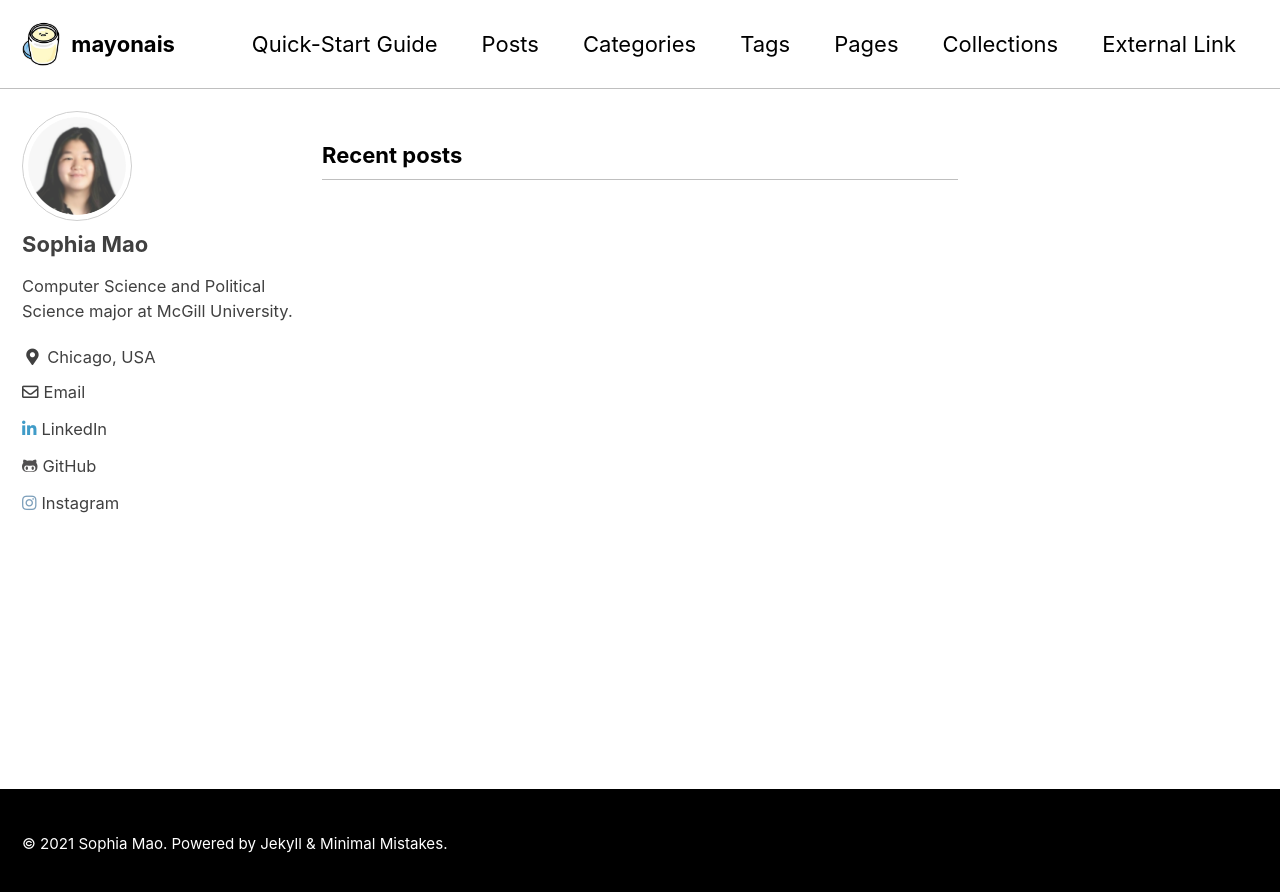
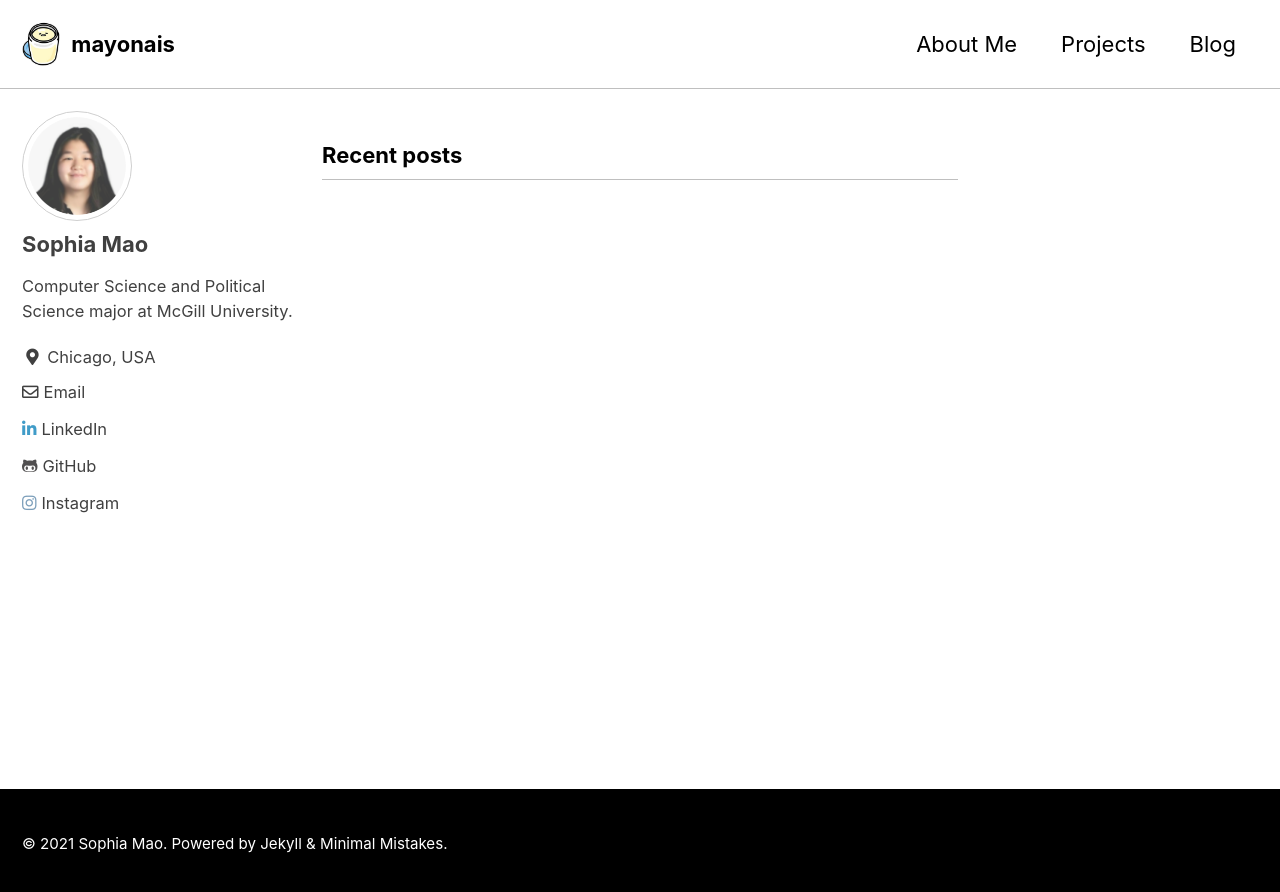
Before and after one commit to mayonais/mayonais.github.io, a Jekyll site: the page built from index.html, in a window 1280 px wide. Shown: the top 892 px of the page. Built offline with Jekyll 4.4.1, drawn with Linux system fonts in a browser that asks for light colours; cached includes are drawn as plain includes; the list of posts is cut into pages by our own code.

Commit message:
masthead

```diff
--- a/_data/navigation.yml
+++ b/_data/navigation.yml
@@ -1,19 +1,11 @@
 # main links
 main:
-  - title: "Quick-Start Guide"
-    url: /docs/quick-start-guide/
-  - title: "Posts"
-    url: /year-archive/
-  - title: "Categories"
-    url: /categories/
-  - title: "Tags"
-    url: /tags/
-  - title: "Pages"
-    url: /page-archive/
-  - title: "Collections"
-    url: /collection-archive/
-  - title: "External Link"
-    url: https://google.com
+  - title: "About Me"
+    url: https://mayonais.github.io/
+  - title: "Projects"
+    url: /projects/
+  - title: "Blog"
+    url: /blog/
   # - title: "About"
   #   url: https://mmistakes.github.io/minimal-mistakes/about/
   # - title: "Sample Posts"
```
